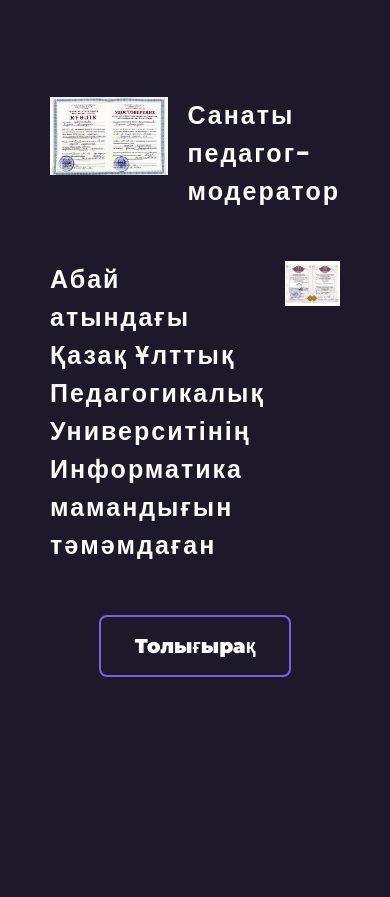
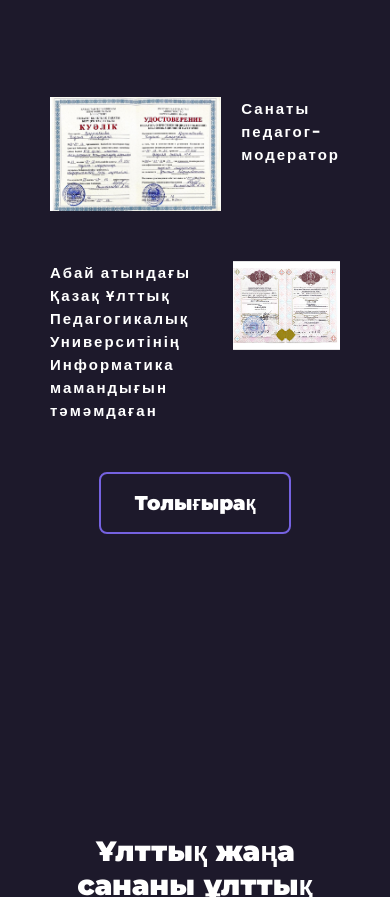
Before and after one commit to n1t2000/portfolio-site, a plain HTML site: page index.html in a window 390 px wide. Shown: the part 2551-3448 px from the top of the page. Drawn offline with nearby package versions, Linux system fonts and the light colour scheme.

Commit message:
Update animation.css

```diff
--- a/animation.css
+++ b/animation.css
@@ -254,6 +254,9 @@
   max-width: 100px;
   border-radius: 8px;
 }
+  .content-b12 h1{
+    font-size:15px;
+  }
 }
 
 /* ANIMATION LIG*/
```
